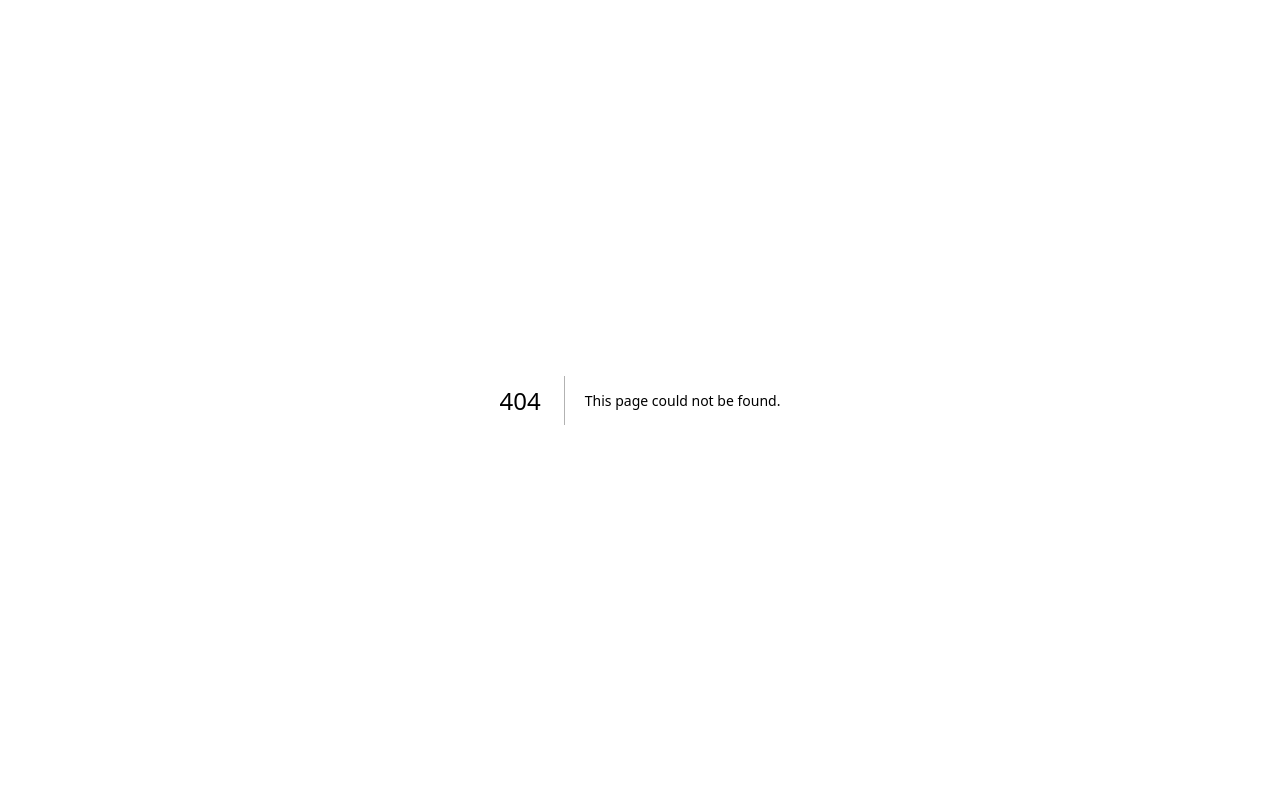
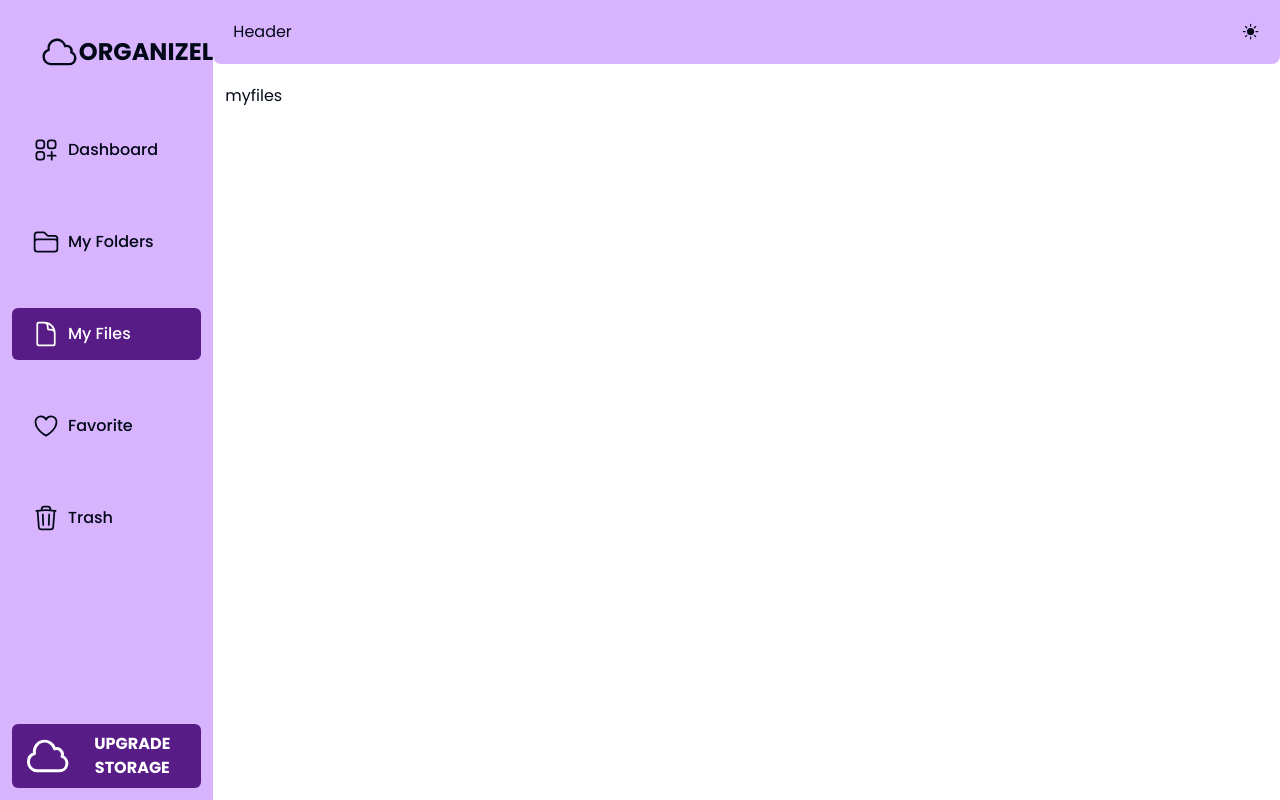
Before and after one commit to nikhea/organizelyplus, a Next.js app: page /dashboard/files in a window 1280 px wide. Before the commit this address had no page. Built offline with nearby package versions, Linux system fonts and the light colour scheme.

Commit message:
wip: dashboard layout design sidebar

```diff
--- a/package.json
+++ b/package.json
@@ -12,11 +12,13 @@
     "@clerk/nextjs": "^4.29.9",
     "@heroicons/react": "^2.1.3",
     "@hookform/resolvers": "^3.3.4",
+    "@radix-ui/react-dialog": "^1.0.5",
     "@radix-ui/react-dropdown-menu": "^2.0.6",
     "@radix-ui/react-slot": "^1.0.2",
     "class-variance-authority": "^0.7.0",
     "classnames": "^2.5.1",
     "clsx": "^2.1.0",
+    "firebase": "^10.10.0",
     "input-otp": "^1.2.2",
     "lucide-react": "^0.363.0",
     "next": "14.1.0",
--- /dev/null
+++ b/src/app/dashboard/files/page.tsx
@@ -0,0 +1,7 @@
+import React from "react";
+
+const page = () => {
+  return <div className=" px-3 py-5  ">myfiles</div>;
+};
+
+export default page;
--- a/src/components/Dashboard/layout/Header.tsx
+++ b/src/components/Dashboard/layout/Header.tsx
@@ -4,7 +4,7 @@ import React from "react";
 
 const Header = () => {
   return (
-    <div className=" bg-purple-300 dark:bg-purple-900  rounded-br-lg      py-5 px-5 flex items-center justify-between sticky  top-0 overflow-hidden">
+    <div className=" bg-purple-300 dark:bg-purple-900 rounded-bl-lg  rounded-br-lg      py-5 px-5 flex items-center justify-between sticky  top-0 overflow-hidden">
       <h1>Header</h1>
       <div className="flex items-center gap-5">
         <ModeToggle />
--- a/src/components/Dashboard/layout/SideBar.tsx
+++ b/src/components/Dashboard/layout/SideBar.tsx
@@ -1,15 +1,56 @@
+"use client";
+import {
+  CloudIcon,
+  SquaresPlusIcon,
+  DocumentIcon,
+  FolderIcon,
+  HeartIcon,
+  TrashIcon,
+} from "@heroicons/react/24/outline";
 import Link from "next/link";
+import { usePathname } from "next/navigation";
 
 const SideBar = () => {
+  const pathname = usePathname();
+  const isActive = (path: string) => path === pathname;
+
   return (
-    <div className=" bg-purple-300  dark:bg-purple-900 p-3 h-screen overflow-hidden sticky top-0 ">
-      <div className="h-full  w-full mt-2">
-        <Link
-          href="/"
-          className=" list-none text-center text-2xl  uppercase font-bold"
-        >
-          <li>Organizely</li>
-        </Link>
+    <div className=" bg-purple-300  dark:bg-purple-900 p-3 h-screen overflow-hidden sticky top-0   ">
+      <div className="flex flex-col h-full justify-between">
+        <div>
+          <div className="  flex items-center text-center m-auto   w-full mt-2">
+            <Link
+              href="/"
+              className=" w-full mx-7  list-none text-center flex items-center text-2xl  uppercase font-bold"
+            >
+              <CloudIcon className="w-16 h-16" />
+              <li>Organizely</li>
+            </Link>
+          </div>
+          <nav className=" my-10 ">
+            <ul className=" space-y-10">
+              {NavLinks.map((link) => (
+                <Link
+                  key={link.id}
+                  className={`${
+                    isActive(link.path) &&
+                    "dark:bg-purple-300 bg-purple-900 text-white dark:text-[#111]"
+                  } pl-5 font-medium flex hover:dark:bg-purple-300 hover:bg-purple-900 py-3 hover:text-white hover:dark:text-[#111] rounded-md items-center space-x-2 capitalize`}
+                  href={link.path}
+                >
+                  <span className="w-7 h-7">{link.icon}</span>
+                  <li>{link.name}</li>
+                </Link>
+              ))}
+            </ul>
+          </nav>
+        </div>
+        <div>
+          <div className="dark:bg-purple-300 space-x-1 m-auto flex items-center bg-purple-900 text-white dark:text-[#111] uppercase px-3 cursor-pointer font-bold rounded-md text-center">
+            <CloudIcon className="w-16 h-16" />
+            <h1> upgrade storage</h1>
+          </div>
+        </div>
       </div>
     </div>
   );
@@ -17,3 +58,35 @@ const SideBar = () => {
 
 export default SideBar;
 // border border-2
+const NavLinks = [
+  {
+    id: 1,
+    name: "dashboard",
+    path: "/dashboard",
+    icon: <SquaresPlusIcon />,
+  },
+  {
+    id: 2,
+    name: "my folders",
+    path: "/dashboard/folders",
+    icon: <FolderIcon />,
+  },
+  {
+    id: 3,
+    name: "my files",
+    path: "/dashboard/files",
+    icon: <DocumentIcon />,
+  },
+  {
+    id: 4,
+    name: "favorite",
+    path: "/favorite",
+    icon: <HeartIcon />,
+  },
+  {
+    id: 5,
+    name: "trash",
+    path: "/trash",
+    icon: <TrashIcon />,
+  },
+];
--- a/src/components/Layout/Navbar.tsx
+++ b/src/components/Layout/Navbar.tsx
@@ -10,7 +10,7 @@ const Navbar = () => {
   const isAuth = !!userId;
 
   return (
-    <div className="  bg-purple-300 text-[#111] py-5">
+    <div className="  bg-purple-300 dark:bg-purple-900  py-5">
       <div className=" w-[80%] m-auto flex justify-between items-center">
         <Link href="/" className=" list-none capitalize font-bold">
           <li>Organizely</li>
--- /dev/null
+++ b/src/components/ui/card.tsx
@@ -0,0 +1,79 @@
+import * as React from "react"
+
+import { cn } from "@/lib/utils"
+
+const Card = React.forwardRef<
+  HTMLDivElement,
+  React.HTMLAttributes<HTMLDivElement>
+>(({ className, ...props }, ref) => (
+  <div
+    ref={ref}
+    className={cn(
+      "rounded-lg border bg-card text-card-foreground shadow-sm",
+      className
+    )}
+    {...props}
+  />
+))
+Card.displayName = "Card"
+
+const CardHeader = React.forwardRef<
+  HTMLDivElement,
+  React.HTMLAttributes<HTMLDivElement>
+>(({ className, ...props }, ref) => (
+  <div
+    ref={ref}
+    className={cn("flex flex-col space-y-1.5 p-6", className)}
+    {...props}
+  />
+))
+CardHeader.displayName = "CardHeader"
+
+const CardTitle = React.forwardRef<
+  HTMLParagraphElement,
+  React.HTMLAttributes<HTMLHeadingElement>
+>(({ className, ...props }, ref) => (
+  <h3
+    ref={ref}
+    className={cn(
+      "text-2xl font-semibold leading-none tracking-tight",
+      className
+    )}
+    {...props}
+  />
+))
+CardTitle.displayName = "CardTitle"
+
+const CardDescription = React.forwardRef<
+  HTMLParagraphElement,
+  React.HTMLAttributes<HTMLParagraphElement>
+>(({ className, ...props }, ref) => (
+  <p
+    ref={ref}
+    className={cn("text-sm text-muted-foreground", className)}
+    {...props}
+  />
+))
+CardDescription.displayName = "CardDescription"
+
+const CardContent = React.forwardRef<
+  HTMLDivElement,
+  React.HTMLAttributes<HTMLDivElement>
+>(({ className, ...props }, ref) => (
+  <div ref={ref} className={cn("p-6 pt-0", className)} {...props} />
+))
+CardContent.displayName = "CardContent"
+
+const CardFooter = React.forwardRef<
+  HTMLDivElement,
+  React.HTMLAttributes<HTMLDivElement>
+>(({ className, ...props }, ref) => (
+  <div
+    ref={ref}
+    className={cn("flex items-center p-6 pt-0", className)}
+    {...props}
+  />
+))
+CardFooter.displayName = "CardFooter"
+
+export { Card, CardHeader, CardFooter, CardTitle, CardDescription, CardContent }
--- /dev/null
+++ b/src/components/ui/dialog.tsx
@@ -0,0 +1,122 @@
+"use client"
+
+import * as React from "react"
+import * as DialogPrimitive from "@radix-ui/react-dialog"
+import { X } from "lucide-react"
+
+import { cn } from "@/lib/utils"
+
+const Dialog = DialogPrimitive.Root
+
+const DialogTrigger = DialogPrimitive.Trigger
+
+const DialogPortal = DialogPrimitive.Portal
+
+const DialogClose = DialogPrimitive.Close
+
+const DialogOverlay = React.forwardRef<
+  React.ElementRef<typeof DialogPrimitive.Overlay>,
+  React.ComponentPropsWithoutRef<typeof DialogPrimitive.Overlay>
+>(({ className, ...props }, ref) => (
+  <DialogPrimitive.Overlay
+    ref={ref}
+    className={cn(
+      "fixed inset-0 z-50 bg-black/80  data-[state=open]:animate-in data-[state=closed]:animate-out data-[state=closed]:fade-out-0 data-[state=open]:fade-in-0",
+      className
+    )}
+    {...props}
+  />
+))
+DialogOverlay.displayName = DialogPrimitive.Overlay.displayName
+
+const DialogContent = React.forwardRef<
+  React.ElementRef<typeof DialogPrimitive.Content>,
+  React.ComponentPropsWithoutRef<typeof DialogPrimitive.Content>
+>(({ className, children, ...props }, ref) => (
+  <DialogPortal>
+    <DialogOverlay />
+    <DialogPrimitive.Content
+      ref={ref}
+      className={cn(
+        "fixed left-[50%] top-[50%] z-50 grid w-full max-w-lg translate-x-[-50%] translate-y-[-50%] gap-4 border bg-background p-6 shadow-lg duration-200 data-[state=open]:animate-in data-[state=closed]:animate-out data-[state=closed]:fade-out-0 data-[state=open]:fade-in-0 data-[state=closed]:zoom-out-95 data-[state=open]:zoom-in-95 data-[state=closed]:slide-out-to-left-1/2 data-[state=closed]:slide-out-to-top-[48%] data-[state=open]:slide-in-from-left-1/2 data-[state=open]:slide-in-from-top-[48%] sm:rounded-lg",
+        className
+      )}
+      {...props}
+    >
+      {children}
+      <DialogPrimitive.Close className="absolute right-4 top-4 rounded-sm opacity-70 ring-offset-background transition-opacity hover:opacity-100 focus:outline-none focus:ring-2 focus:ring-ring focus:ring-offset-2 disabled:pointer-events-none data-[state=open]:bg-accent data-[state=open]:text-muted-foreground">
+        <X className="h-4 w-4" />
+        <span className="sr-only">Close</span>
+      </DialogPrimitive.Close>
+    </DialogPrimitive.Content>
+  </DialogPortal>
+))
+DialogContent.displayName = DialogPrimitive.Content.displayName
+
+const DialogHeader = ({
+  className,
+  ...props
+}: React.HTMLAttributes<HTMLDivElement>) => (
+  <div
+    className={cn(
+      "flex flex-col space-y-1.5 text-center sm:text-left",
+      className
+    )}
+    {...props}
+  />
+)
+DialogHeader.displayName = "DialogHeader"
+
+const DialogFooter = ({
+  className,
+  ...props
+}: React.HTMLAttributes<HTMLDivElement>) => (
+  <div
+    className={cn(
+      "flex flex-col-reverse sm:flex-row sm:justify-end sm:space-x-2",
+      className
+    )}
+    {...props}
+  />
+)
+DialogFooter.displayName = "DialogFooter"
+
+const DialogTitle = React.forwardRef<
+  React.ElementRef<typeof DialogPrimitive.Title>,
+  React.ComponentPropsWithoutRef<typeof DialogPrimitive.Title>
+>(({ className, ...props }, ref) => (
+  <DialogPrimitive.Title
+    ref={ref}
+    className={cn(
+      "text-lg font-semibold leading-none tracking-tight",
+      className
+    )}
+    {...props}
+  />
+))
+DialogTitle.displayName = DialogPrimitive.Title.displayName
+
+const DialogDescription = React.forwardRef<
+  React.ElementRef<typeof DialogPrimitive.Description>,
+  React.ComponentPropsWithoutRef<typeof DialogPrimitive.Description>
+>(({ className, ...props }, ref) => (
+  <DialogPrimitive.Description
+    ref={ref}
+    className={cn("text-sm text-muted-foreground", className)}
+    {...props}
+  />
+))
+DialogDescription.displayName = DialogPrimitive.Description.displayName
+
+export {
+  Dialog,
+  DialogPortal,
+  DialogOverlay,
+  DialogClose,
+  DialogTrigger,
+  DialogContent,
+  DialogHeader,
+  DialogFooter,
+  DialogTitle,
+  DialogDescription,
+}
--- /dev/null
+++ b/src/components/ui/skeleton.tsx
@@ -0,0 +1,15 @@
+import { cn } from "@/lib/utils"
+
+function Skeleton({
+  className,
+  ...props
+}: React.HTMLAttributes<HTMLDivElement>) {
+  return (
+    <div
+      className={cn("animate-pulse rounded-md bg-muted", className)}
+      {...props}
+    />
+  )
+}
+
+export { Skeleton }
--- /dev/null
+++ b/src/lib/FireBaseConfig.ts
@@ -0,0 +1,23 @@
+// Import the functions you need from the SDKs you need
+import { initializeApp } from "firebase/app";
+import { getAnalytics } from "firebase/analytics";
+// TODO: Add SDKs for Firebase products that you want to use
+// https://firebase.google.com/docs/web/setup#available-libraries
+
+// Your web app's Firebase configuration
+// For Firebase JS SDK v7.20.0 and later, measurementId is optional
+const firebaseConfig = {
+  apiKey: process.env.FIREBASE_API_KEY,
+  authDomain: "organizelyplus.firebaseapp.com",
+  projectId: "organizelyplus",
+  storageBucket: "organizelyplus.appspot.com",
+  messagingSenderId: "383371956224",
+  appId: "1:383371956224:web:690ef8e7b42a08a60e48e5",
+  measurementId: "G-LJ2S8KSFHL",
+};
+
+// Initialize Firebase
+const app = initializeApp(firebaseConfig);
+const analytics = getAnalytics(app);
+
+export default { app };
```
Also changed, not shown: 1 other file (tests, documents, lock files or other folders).
